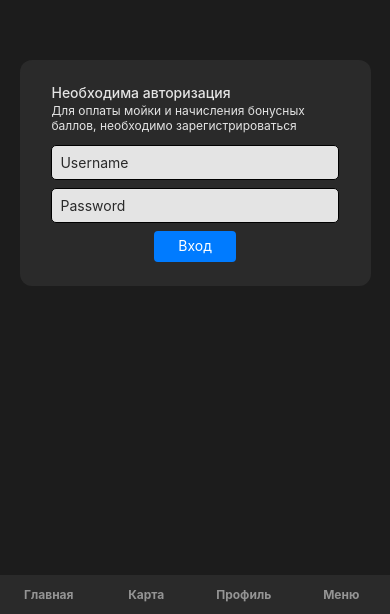
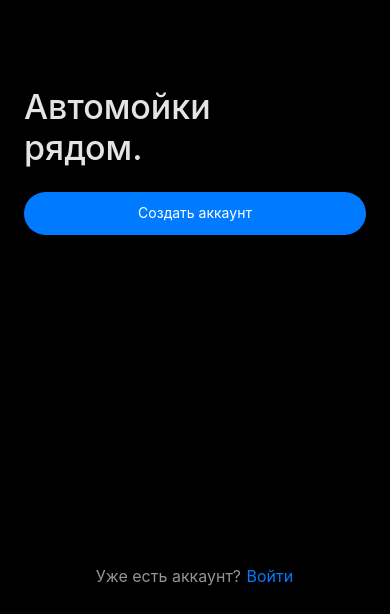
Before and after one commit to psbtok/clean.me, a React Native app: screen / in a window 390 px wide. Shown: the part 230-844 px from the top of the page. Built offline with nearby package versions, Linux system fonts and the light colour scheme.

Commit message:
Redesign

```diff
--- a/App.js
+++ b/App.js
@@ -4,8 +4,10 @@ import AsyncStorage from '@react-native-async-storage/async-storage';
 import { NavigationContainer } from '@react-navigation/native';
 import { createStackNavigator } from '@react-navigation/stack';
 import HomeScreen from './screens/HomeScreen';
-import Login from './screens/Login';
+import Login from './screens/login/Login';
 import Footer from './screens/Footer'; // Импортируйте компонент Footer
+import { colors } from './constants/colors';
+import { StatusBar } from 'react-native';
 
 const Stack = createStackNavigator();
 
@@ -62,7 +64,9 @@ export default function App() {
   };
 
   return (
-    <NavigationContainer>
+    <NavigationContainer style={styles.appContainer}>
+    <StatusBar color="white" barStyle="light-content" />
+    <View style={styles.container}>
       <Stack.Navigator>
         {!authToken ? (
           <Stack.Screen
@@ -89,12 +93,16 @@ export default function App() {
           </Stack.Screen>
         )}
       </Stack.Navigator>
-      <Footer handleLogout={handleLogout} />
-    </NavigationContainer>
+    </View>
+    {/* <Footer handleLogout={handleLogout} /> */}
+  </NavigationContainer>
   );
 }
 
 const styles = StyleSheet.create({
+  container: {
+    flex: 1,
+  },
   buttonContainer: {
     marginRight: 10,
   },
@@ -106,6 +114,6 @@ const styles = StyleSheet.create({
     width: '100%',
     display: 'flex',
     flexDirection: 'column',
-    backgroundColor: '#1C1C1C',
+    backgroundColor: colors.grey1,
   }
 });
--- a/screens/constants/colors.js
+++ b/constants/colors.js
@@ -6,4 +6,6 @@ export const colors = {
     grey1: '#1C1C1C',
 
     confirmBlue: '#007bff',
+
+    black: '#000'
   };
--- a/screens/Footer.js
+++ b/screens/Footer.js
@@ -1,6 +1,6 @@
 import React from 'react';
 import { View, Text, StyleSheet, Pressable } from 'react-native';
-import { colors } from './constants/colors';
+import { colors } from '../constants/colors';
 
 const Footer = ({ handleLogout }) => {
   return (
--- a/screens/Login.js
+++ b/screens/login/Login.js
@@ -1,7 +1,7 @@
 import React, { useState } from 'react';
 import { View, Text, Pressable, TextInput, StyleSheet } from 'react-native';
 import AsyncStorage from '@react-native-async-storage/async-storage';
-import { colors } from './constants/colors.js';
+import { colors } from '../../constants/colors.js';
 import { ALERT_TYPE, Toast } from 'react-native-alert-notification';
 
 export default function Login({ onLogin, baseUrl }) {
@@ -49,25 +49,15 @@ export default function Login({ onLogin, baseUrl }) {
 
   return (
     <View style={styles.container}>
-      <View style={styles.form}>
-        <Text style={styles.textMain}>Необходима авторизация</Text>
-        <Text style={styles.textSub}>Для оплаты мойки и начисления бонусных баллов, необходимо зарегистрироваться </Text>
-        <TextInput
-          style={styles.input}
-          placeholder="Username"
-          onChangeText={text => setUsername(text)}
-          value={username}
-        />
-        <TextInput
-          style={styles.input}
-          placeholder="Password"
-          onChangeText={text => setPassword(text)}
-          value={password}
-          secureTextEntry={true}
-        />
-        <Pressable onPress={handleLogin} style={styles.button}>
-          <Text style={styles.buttonText}>Вход</Text>
-        </Pressable>
+      <View style={styles.containerUpper}>
+          <Text style={styles.textMain}>Автомойки {'\n'}рядом.</Text>
+          <Pressable onPress={handleLogin} style={styles.button}>
+            <Text style={styles.buttonText}>Создать аккаунт</Text>
+          </Pressable>
+      </View>
+      <View style={styles.containerLower}>
+        <Text style={styles.textSub}>Уже есть аккаунт? </Text>
+        <Text style={[styles.textSub, styles.linkText]}>Войти</Text>
       </View>
     </View>
   );
@@ -76,51 +66,48 @@ export default function Login({ onLogin, baseUrl }) {
 const styles = StyleSheet.create({
   container: {
     flex: 1,
+    flexDirection: 'column',
+  },
+  containerUpper: {
+    padding: 24,
+    flex: 1,
     justifyContent: 'center',
     alignItems: 'center',
-    backgroundColor: colors.grey1,
+    backgroundColor: colors.black,
   },
-  form: {
+  containerLower: {
+    height: 64,
+    backgroundColor: colors.black,
+    flexDirection: 'row', // Set flexDirection to 'row'
     justifyContent: 'center',
-    alignItems: 'center',
-    backgroundColor: colors.grey2,
-    width: '90%',
-    paddingVertical: 24,
-    paddingHorizontal: 16,
-    borderRadius: 12,
+    alignItems: 'center', // Align items vertically to center
   },
   textMain: {
-    marginBottom: 2,
-    width: '90%',
+    marginBottom: 24,
+    width: '100%',
+    fontSize: 34,
     textAlign: 'left',
     fontWeight: '500',
     color: colors.grey5,
   },
   textSub: {
-    fontSize: 12,
+    fontSize: 16,
     marginBottom: 12,
-    width: '90%',
     paddingRight: 1,
-    color: colors.grey5,
-  },
-  input: {
-    width: '90%',
-    marginBottom: 8,
-    padding: 8,
-    borderWidth: 1,
-    backgroundColor: colors.grey5,
-    color: colors.grey2,
-    borderRadius: 5,
+    color: colors.grey4,
   },
   button: {
-    paddingHorizontal: 24,
+    width: '100%',
     backgroundColor: colors.confirmBlue,
-    padding: 6,
-    paddingBottom: 8,
-    borderRadius: 4,
+    padding: 12,
+    paddingBottom: 14,
+    borderRadius: 100,
   },
   buttonText: {
     color: '#fff',
     textAlign: 'center',
   },
+  linkText: {
+    color: colors.confirmBlue
+  }
 });
```
